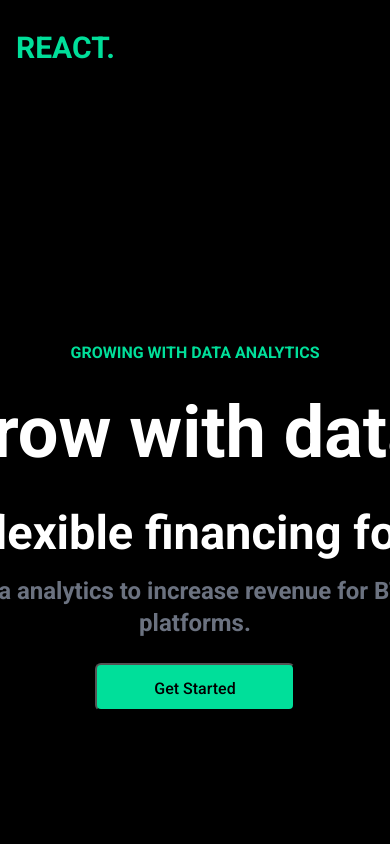
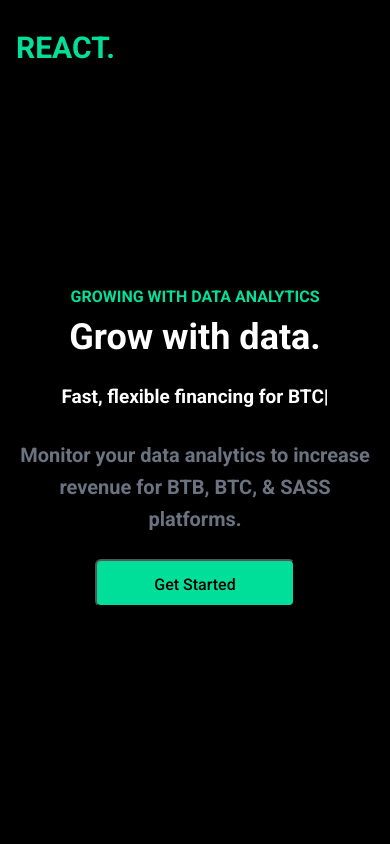
Before and after one commit to Vortexlly/Data-Analytics_React_Test, a React (Create React App) app in the folder react-app/: page / in a window 390 px wide. Shown: the top 844 px of the page. Built offline with nearby package versions, Linux system fonts and the light colour scheme; the HTML template or start-up script is replaced by a standard one.

Commit message:
Creating media rules to Promo component #9

```diff
--- a/react-app/src/Components/Promo/Promo.css
+++ b/react-app/src/Components/Promo/Promo.css
@@ -53,9 +53,6 @@
     font-weight: 700;
     line-height: 32px;
     margin-bottom: 24px;
-    white-space: nowrap;
-    overflow: hidden;
-    animation: typewriter 3s 1 forwards;
 }
 
 .promo__btn {
@@ -82,3 +79,28 @@
         width: 0;
     }
 }
+
+@media (max-width: 480px) {
+    .promo {
+        height: 700px;
+        padding: 0;
+    }
+    .promo__green-text {
+        font-size: 16px;
+        margin-bottom: 8px;
+    }
+    .promo__big-text {
+        width: 252px;
+        font-size: 36px;
+        line-height: 40px;
+        margin-bottom: 16px;
+    }
+    .promo__title {
+        width: 268px;
+        font-size: 19px;
+    }
+    .promo__descr {
+        width: 90vw;
+        font-size: 20px;
+    }
+}
--- a/react-app/src/Components/Promo/Promo.jsx
+++ b/react-app/src/Components/Promo/Promo.jsx
@@ -6,9 +6,9 @@ const Promo = () => {
     <section className='promo'>
         <h4 className="promo__green-text">GROWING WITH DATA ANALYTICS</h4>
         <h2 className="promo__big-text">Grow with data.</h2>
-        <h1 className="promo__title typewriter">Fast, flexible financing for BTC|</h1>
+        <h1 className="promo__title">Fast, flexible financing for BTC|</h1>
         <p className="promo__descr">
-            Monitor your data analytics to increase revenue for BTB, BTC, & SASS<br />
+            Monitor your data analytics to increase revenue for BTB, BTC, & SASS
             platforms.
         </p>
         <button className="promo__btn">Get Started</button>
```
